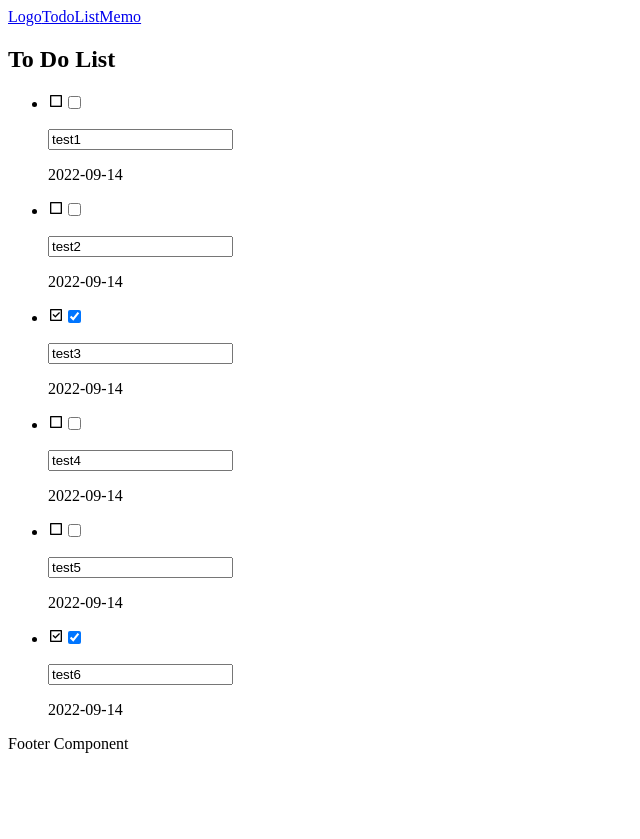
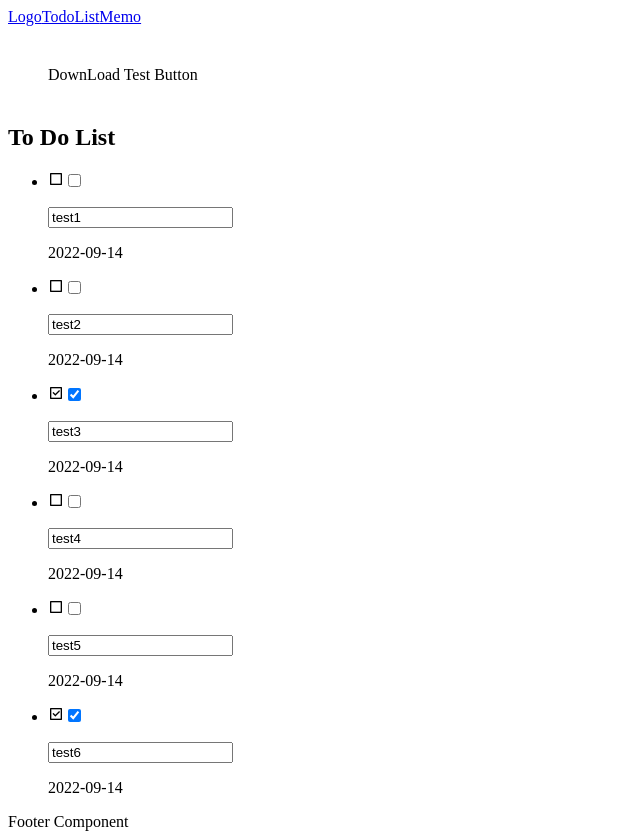
Before and after one commit to drexqq/youinone, a React (Vite) app: page /todo in a window 1280 px wide. Shown: the whole page, without its empty margins (0-640 px from the left). Before the commit the page ends 800 px from the top, so only its background shows below. Built offline with nearby package versions, Linux system fonts and the light colour scheme.

Commit message:
Feat: add to home screen func

```diff
--- a/src/App.tsx
+++ b/src/App.tsx
@@ -1,8 +1,8 @@
-import React from 'react';
 // import GlobalStyle from './styles/GlobalStyle';
 import ProjectRouter from './projects/ProjectRouter'
 
 function App() {
+
   return (
     <>
       {/* <GlobalStyle/ > */}
--- a/src/projects/ProjectRouter.tsx
+++ b/src/projects/ProjectRouter.tsx
@@ -1,3 +1,4 @@
+import { useEffect } from "react";
 import { BrowserRouter, Routes, Route } from "react-router-dom";
 
 import Intro from "../components/Intro";
@@ -8,9 +9,36 @@ import Memo from "./Memo/Memo"
 import TodoList from "./TodoList/Todolist"
 
 function ProjectRouter () {
+
+    function addToHomeScreen() {
+        //@ts-ignore
+        window.promptEvent.prompt();
+        //@ts-ignore
+        window.promptEvent.userChoice.then((choiceResult: any) => {
+          if (choiceResult.outcome === 'accepted') {
+            console.log('User accepted the A2HS prompt')
+          } else {
+            console.log('User dismissed the A2HS prompt')
+          }
+        })
+    }
+
+    useEffect(() => {
+        console.log("Listening for Install prompt");
+        window.addEventListener("beforeinstallprompt", (e) => {
+          e.preventDefault();
+          //@ts-ignore
+          window.promptEvent = e;
+        });
+      }, []);
+
     return (
         <BrowserRouter>
             <Header />
+            <div
+                style={{margin:"40px"}}
+                onClick={addToHomeScreen}
+            >DownLoad Test Button</div>
             <Routes>
                 <Route path="/" element={<Intro />}></Route>
                 <Route path="/todo" element={<TodoList />}></Route>
```
